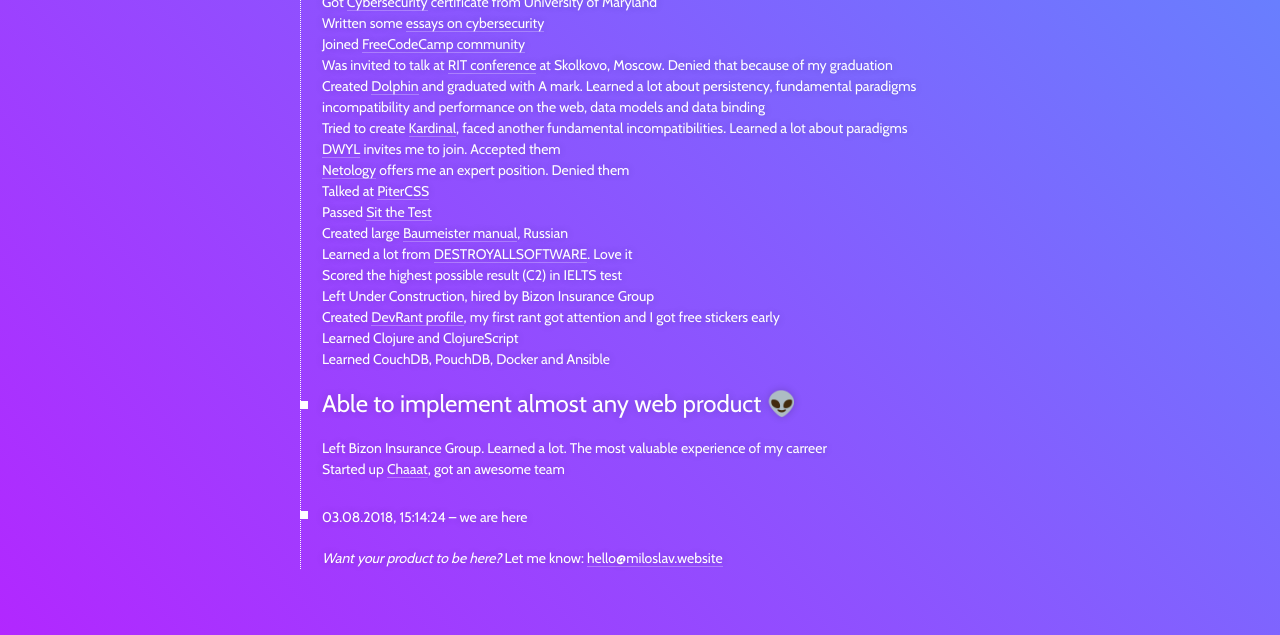
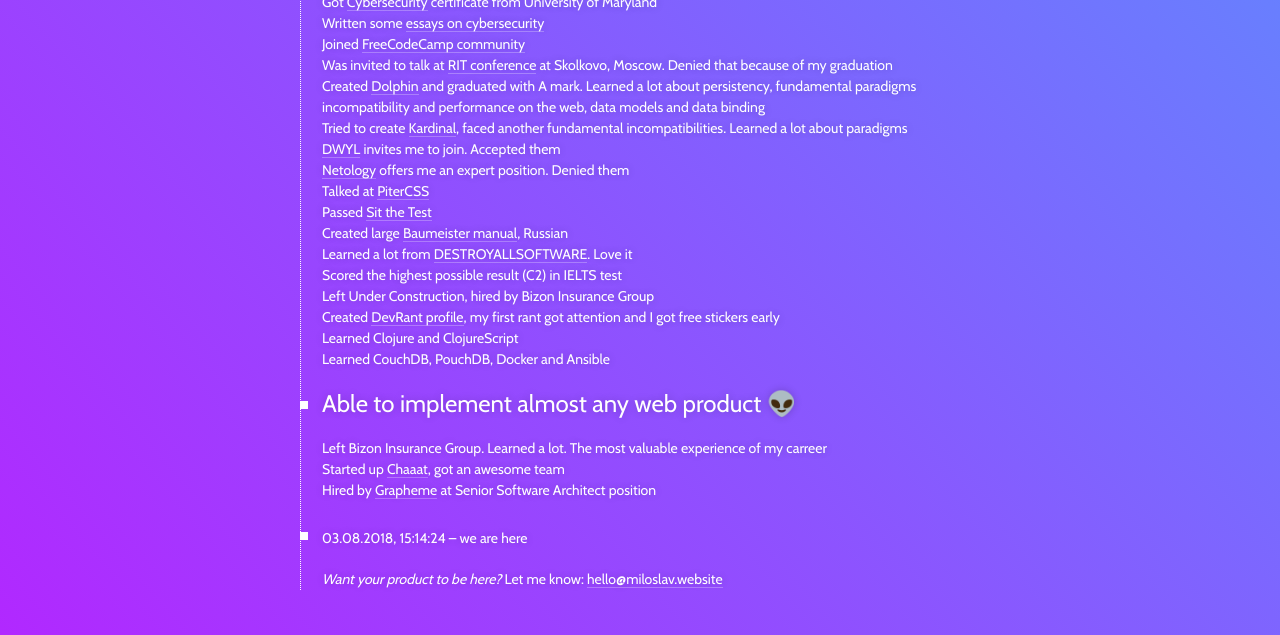
Before and after one commit to miloxeon/miloxeon.github.io, a plain HTML site: page index.html in a window 1280 px wide. Shown: the part 2066-2701 px from the top of the page. Drawn offline with nearby package versions, Linux system fonts and the light colour scheme; a web font is replaced by a local one.

Commit message:
New facts

```diff
--- a/index.html
+++ b/index.html
@@ -178,6 +178,11 @@
                     <a href="https://chaaat.js.org" target="_blank" rel="nofollow noopener noreferrer">
                     Chaaat</a>, got an awesome team
                 </li>
+                <li>
+                    Hired by
+                    <a href="https://grapheme.ru" target="_blank" rel="nofollow noopener noreferrer">
+                    Grapheme</a> at Senior Software Architect position
+                </li>
                 <li class="milestone">
                     <span id="time"></span>
                     <span>We are here</span>
```
